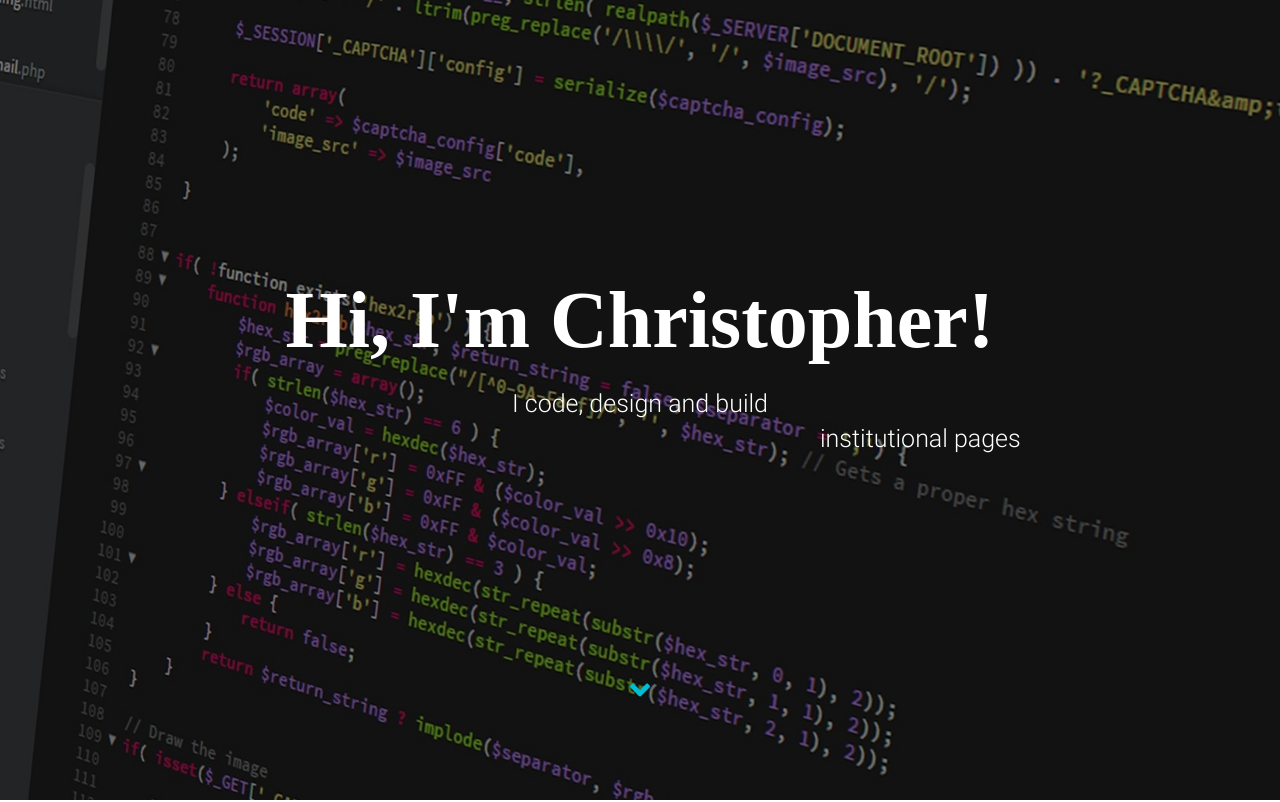
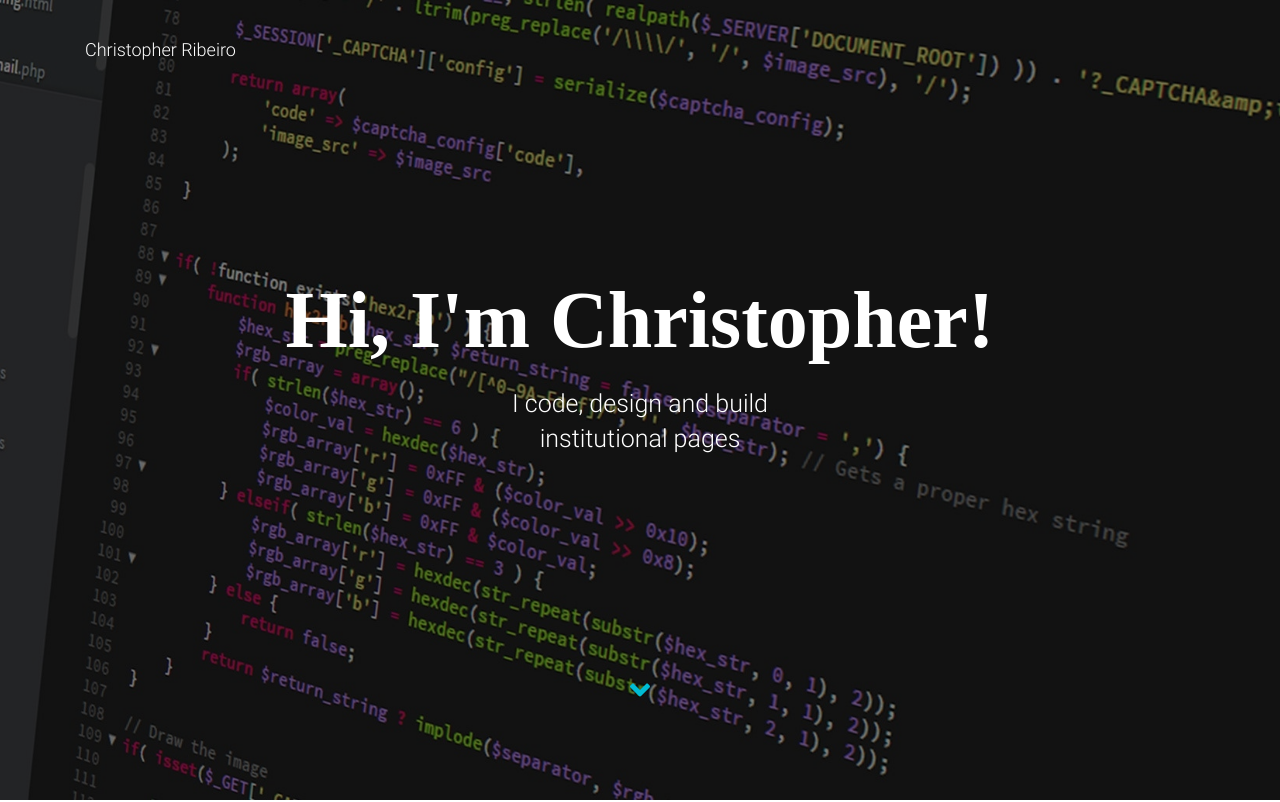
Before and after one commit to ChristoPy/christopy.github.io, a plain HTML site: page index.html in a window 1280 px wide. Shown: the top 802 px of the page. Drawn offline with Linux system fonts and the light colour scheme; a web font is replaced by a local one.

Commit message:
[ADD] Header

```diff
--- a/index.html
+++ b/index.html
@@ -22,7 +22,7 @@
 	<body>
 		<main>
 			<section>
-				<!--<nav class="navbar navbar-transparent fixed-top navbar-expand-lg">
+				<nav class="navbar navbar-color-on-scroll navbar-transparent fixed-top navbar-expand-lg" color-on-scroll="600">
 					<div class="container">
 						<div class="navbar-translate">
 							<div class="navbar-brand">
@@ -30,7 +30,7 @@
 							</div>
 						</div>
 					</div>
-				</nav> -->
+				</nav>
 
 				<div class="page-header header-filter" data-parallax="true" style="background-image: url('Static/Images/Landing/abstract-business-code-270348.jpg'); background-attachment: fixed;">
 					<div class="Fixed MainTitleArea">
```
